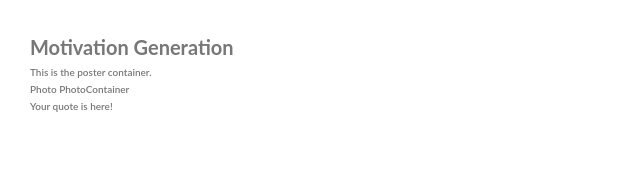
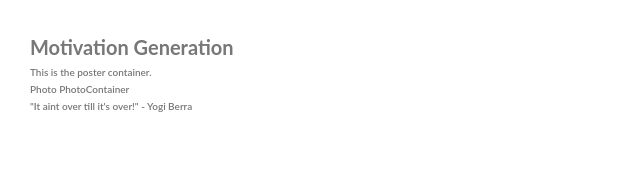
Before and after one commit to alexander215/motivation-generation, a React (Create React App) app: page / in a window 1280 px wide. Both pictures are taken after a click on the element "Generate a poster!". Shown: the top 188 px of the page, without its empty margins (0-640 px from the left). Built offline with nearby package versions, Linux system fonts and the light colour scheme.

Commit message:
Added a quote to the quote container for display testing purposes

```diff
--- a/src/components/QuoteContainer/QuoteCointainer.js
+++ b/src/components/QuoteContainer/QuoteCointainer.js
@@ -1,9 +1,14 @@
 import React from 'react'
 
 const QuoteCointainer = () => {
+  let quotes = {
+    quote: "It aint over till it's over!",
+    speaker: "Yogi Berra"
+  }
   return (
     <div>
-      Your quote is here!
+      "{quotes.quote}"
+      - {quotes.speaker}
     </div>
   )
 }
```
